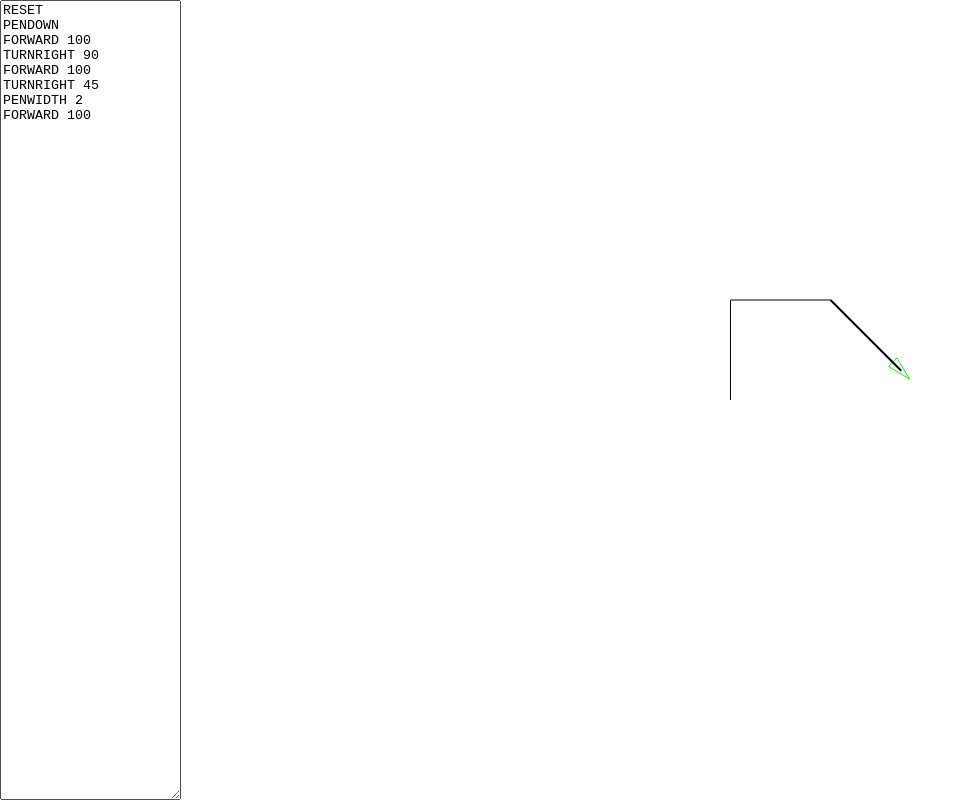
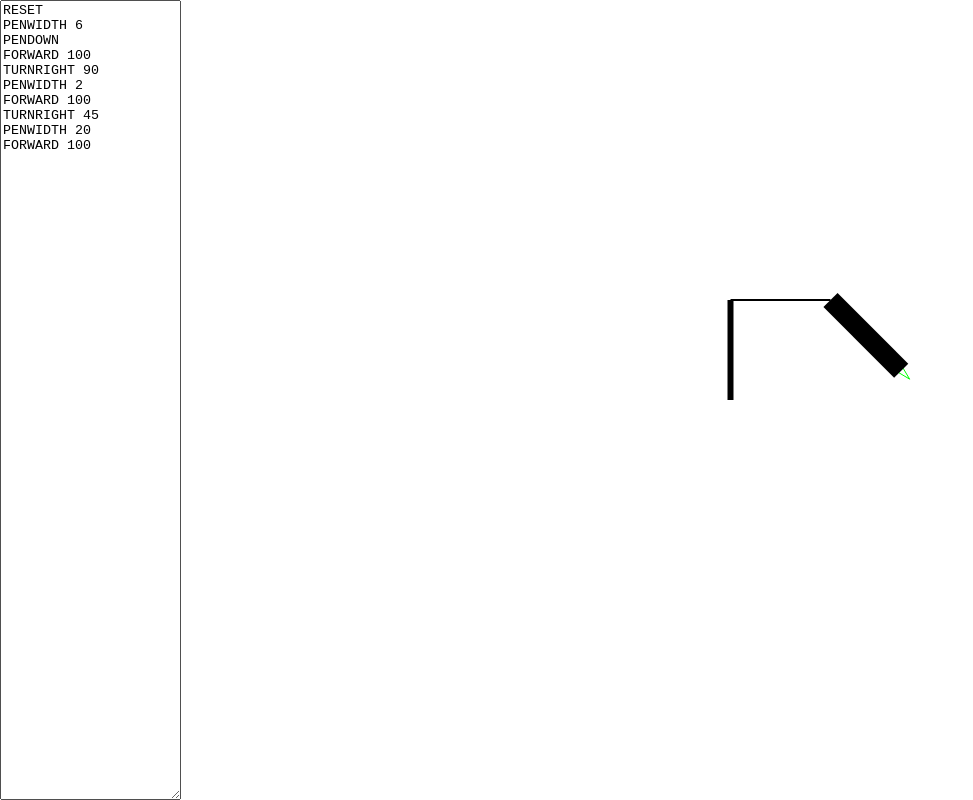
Before and after one commit to rofrol/kturtle-web, an Angular app: page / in a window 1280 px wide. Shown: the whole page, without its empty margins (0-973 px from the left). Built offline with nearby package versions, Linux system fonts and the light colour scheme.

Commit message:
Change initial input

```diff
--- a/src/app/canvas/canvas.component.html
+++ b/src/app/canvas/canvas.component.html
@@ -1,12 +1,14 @@
 <div id="app-wrapper">
   <textarea id="search-box">
 RESET
+PENWIDTH 6
 PENDOWN
 FORWARD 100
 TURNRIGHT 90
+PENWIDTH 2
 FORWARD 100
 TURNRIGHT 45
-PENWIDTH 2
+PENWIDTH 20
 FORWARD 100
 </textarea>
   <div id="wrapper">
--- a/src/app/canvas/canvas.component.ts
+++ b/src/app/canvas/canvas.component.ts
@@ -99,7 +99,6 @@ export class CanvasComponent implements AfterViewInit {
     );
 
     typeahead.subscribe(data => {
-      // Handle the data from the API\
       parseAndRun(t, data);
     });
   }
@@ -118,6 +117,7 @@ function turtle({
   ctx,
   ctxTop,
 }: any) {
+  // ctx.lineCap = "round";
   const forward = (length: number) => {
     var x0 = x,
       y0 = y;
```
